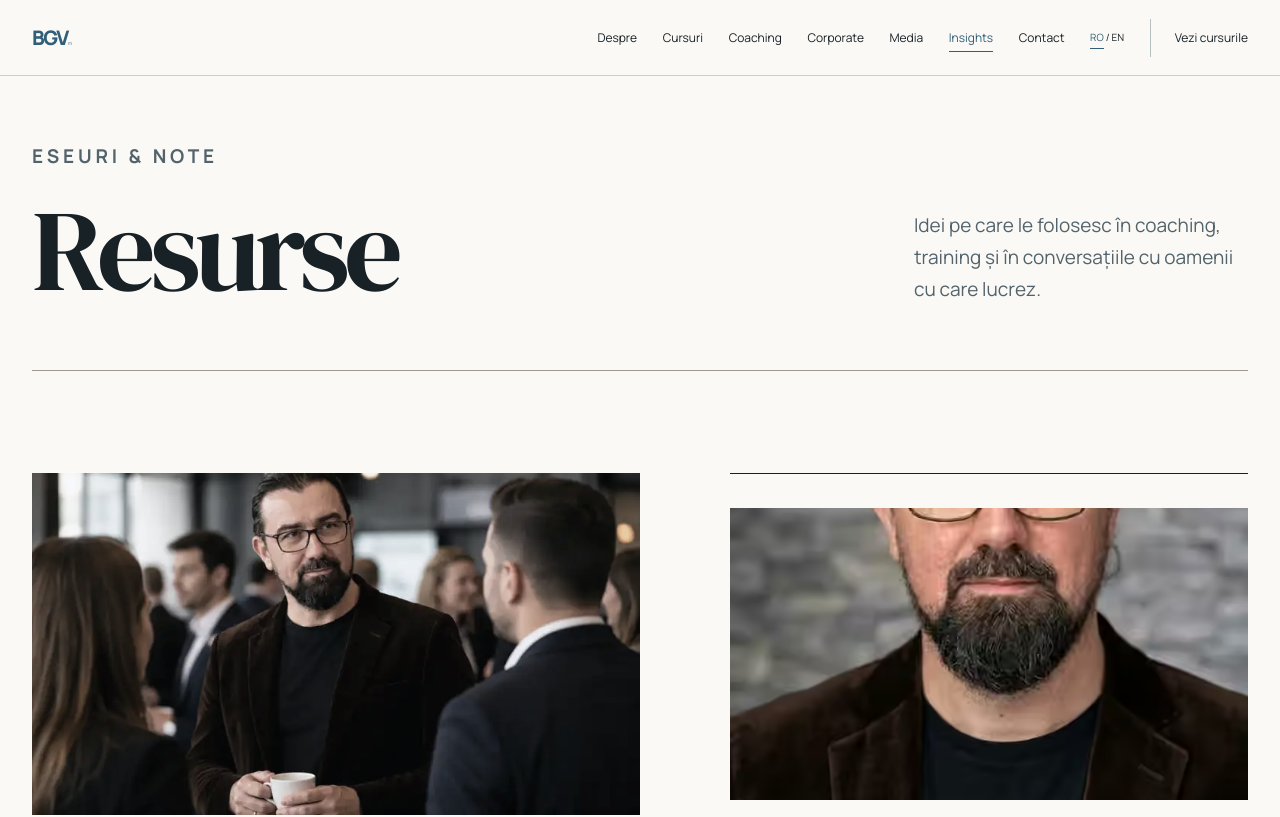
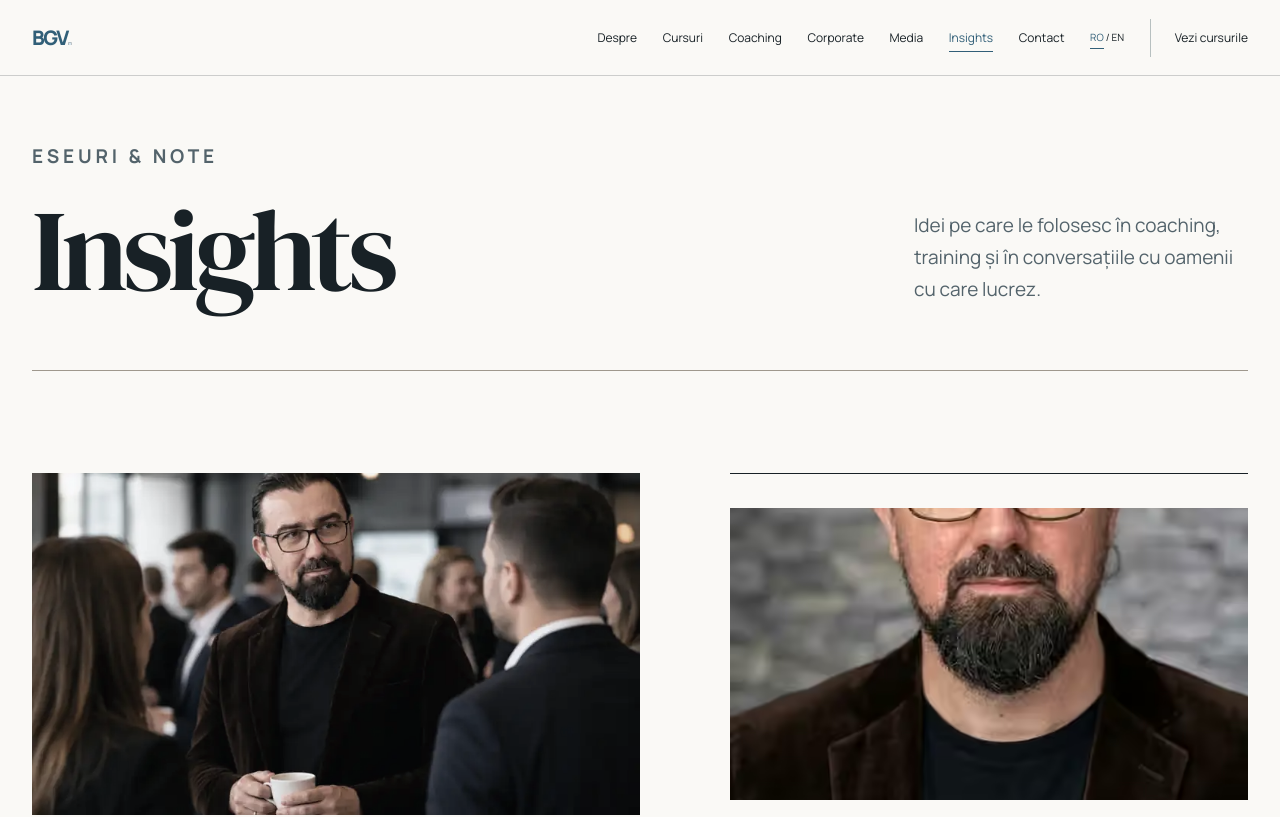
Before and after one commit to ivanovroxana1988-arch/bogdanvizitiu, a Next.js app: page /insights in a window 1280 px wide. Shown: the top 817 px of the page. Built offline with nearby package versions, Linux system fonts and the light colour scheme.

Commit message:
Differentiate insights from resources

```diff
--- a/app/insights/page.tsx
+++ b/app/insights/page.tsx
@@ -17,7 +17,7 @@ export function generateMetadata({searchParams}:{searchParams?:{lang?:string}}):
   const locale=getLocale(searchParams?.lang)
   const isRo=locale==='ro'
   return buildPageMetadata({
-    title:isRo?'Resurse':'Insights',
+    title:'Insights',
     description:isRo
       ?'Idei pe care Bogdan Vizitiu le folosește în coaching, training și conversațiile de lucru despre leadership, negociere, relații și performanță.'
       :'Ideas Bogdan Vizitiu uses in coaching, training and working conversations about leadership, negotiation, relationships and performance.',
@@ -32,15 +32,17 @@ export default function Insights({searchParams}:{searchParams?:{lang?:string}}){
   const insights=getPublishedInsights(locale)
   const feature=insights[0]
   const secondary=insights.slice(1)
+  const title='Insights'
+  const intro=locale==='ro'
+    ?'Idei pe care le folosesc în coaching, training și în conversațiile cu oamenii cu care lucrez.'
+    :'Ideas I use in coaching, training and in the conversations I have with the people I work with.'
+
+  if(!feature){
+    return <PageHero eyebrow={copy.eyebrow} title={title} intro={intro}/>
+  }
 
   return <>
-    <PageHero
-      eyebrow={copy.eyebrow}
-      title={copy.title}
-      intro={locale==='ro'
-        ?'Idei pe care le folosesc în coaching, training și în conversațiile cu oamenii cu care lucrez.'
-        :'Ideas I use in coaching, training and in the conversations I have with the people I work with.'}
-    />
+    <PageHero eyebrow={copy.eyebrow} title={title} intro={intro}/>
     <section className={`shell ${styles.indexSection}`}><div className={styles.grid}>
       <article className={styles.feature}>
         <ConceptImage asset="networkingEditorial" kind="wide" className={styles.featureImage}/>
```
